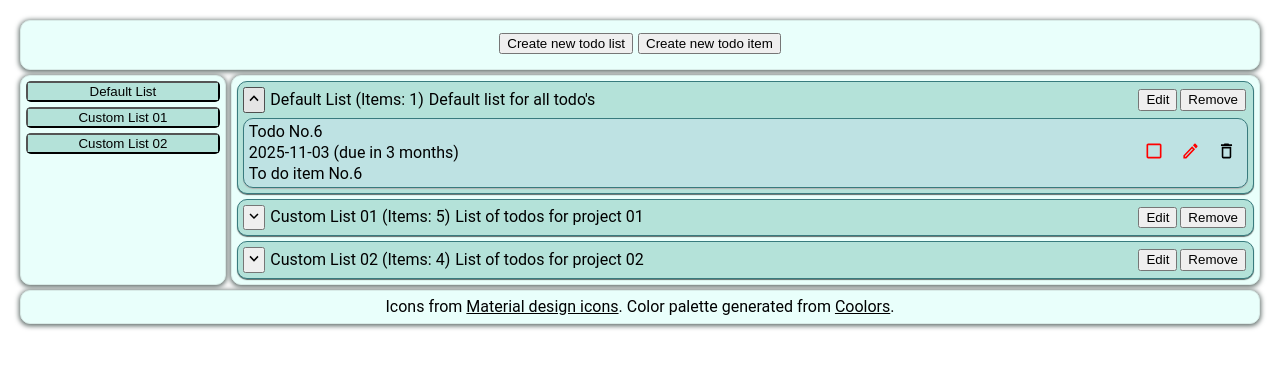
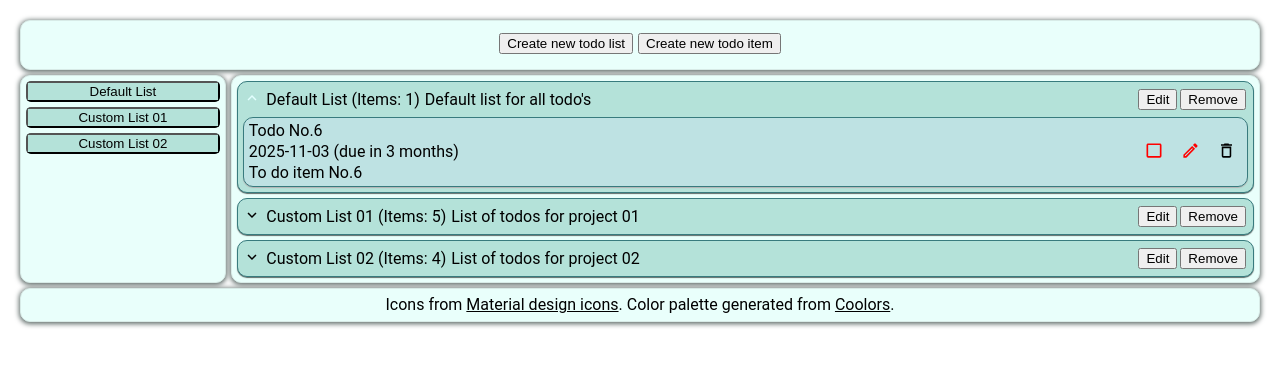
Before and after one commit to ignasc/todo-app, a website built with webpack: page src/template.html in a window 1280 px wide. In both pictures the pointer is over the picture 254 px from the left and 98 px from the top of the page. Built offline with nearby package versions, Linux system fonts and the light colour scheme.

Commit message:
Add expand/collapse button hover effect and blend with background.

```diff
--- a/src/styles.css
+++ b/src/styles.css
@@ -160,6 +160,12 @@ body{
 .project-card-heading > button{
     flex: 0, 1, 2ch; /*grow,shrink,basis*/
     padding: 0;
+    background: var(--bg-project-item);
+    border: none;
+}
+
+.project-card-heading > button > img:hover {
+    filter: brightness(0) saturate(100%) invert(84%) sepia(77%) saturate(7324%) hue-rotate(172deg) brightness(117%) contrast(111%);
 }
 
 .project-card-heading > h1{
```
